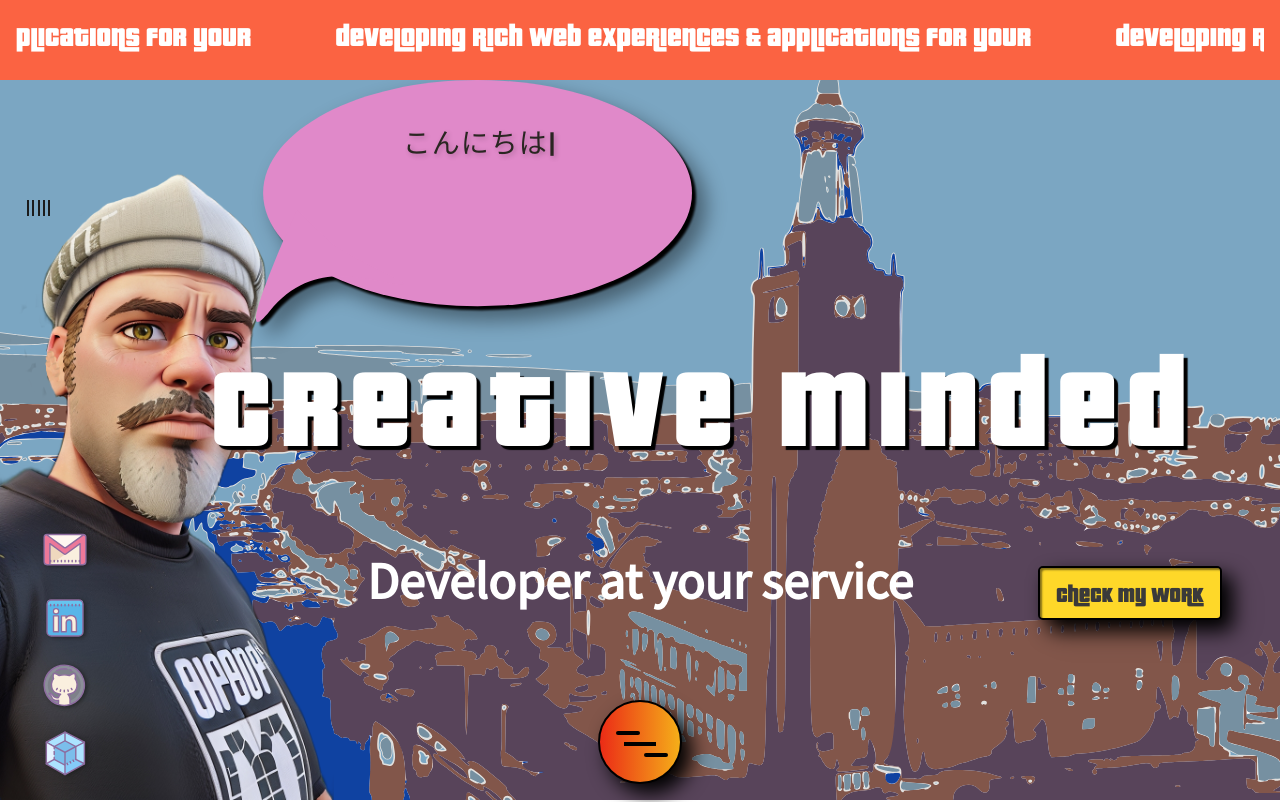
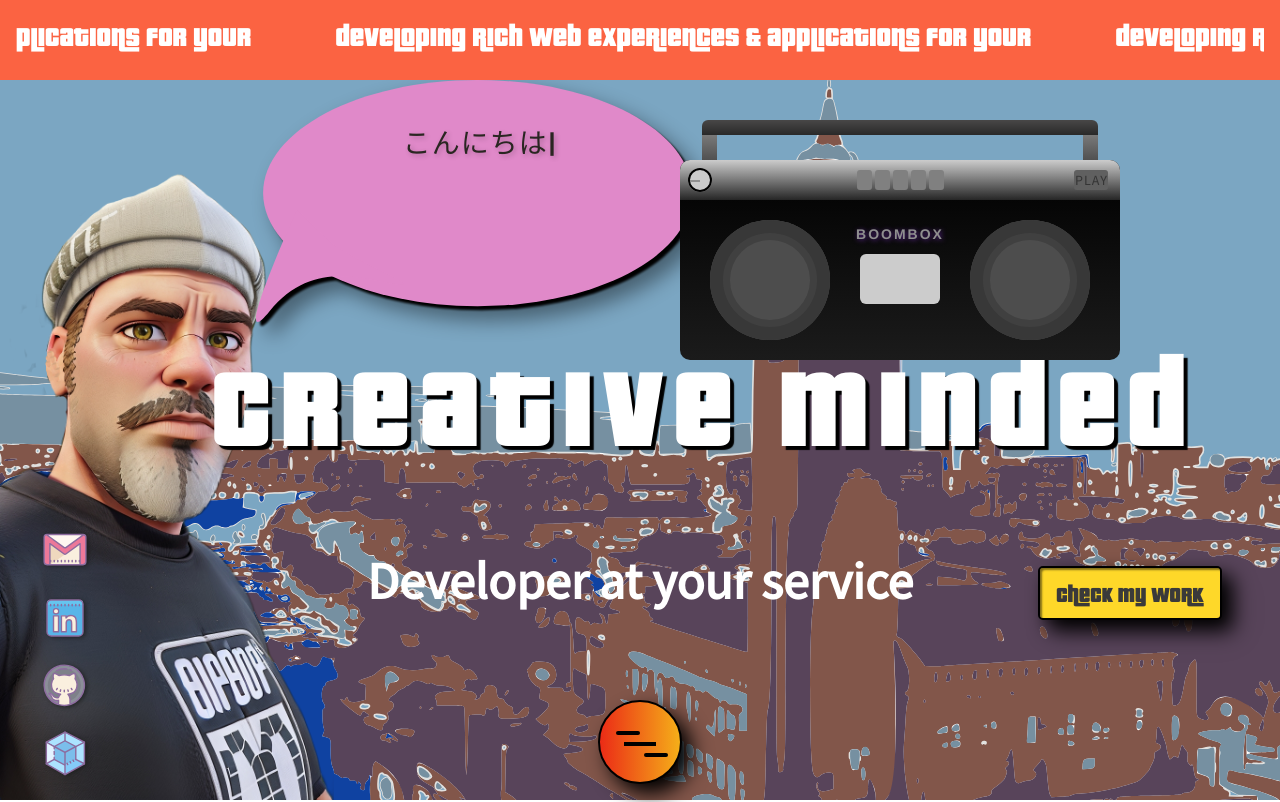
Before and after one commit to robonexx/fun_portfolio2023, a React (Vite) app: page / in a window 1280 px wide. Shown: the top 802 px of the page. Built offline with nearby package versions, Linux system fonts and the light colour scheme.

Commit message:
boombox component

```diff
--- a/src/App.jsx
+++ b/src/App.jsx
@@ -15,13 +15,14 @@ import Header from './components/header/Header';
 import SoundBar from './components/_ui/soundbar/SoundBar';
 import SoundVisualizer from './components/_ui/soundvisualizer/SoundVisualizer';
 import Work from './pages/work/Work';
+import Boombox from './components/_ui/BoomBox/BoomBox';
 
 export const ThemeContext = createContext();
 
 function App() {
   const [active, setActive] = useState(false);
   const [darkTheme, setDarkTheme] = useState(false);
-  const [playMusic, setPlayMusic] = useState(false)
+  const [playMusic, setPlayMusic] = useState(false);
 
   const [scrollY, setScrollY] = useState(0);
 
@@ -63,8 +64,8 @@ function App() {
               </Nav>
             )}
           </AnimatePresence>
-        <SoundVisualizer playMusic={playMusic} />
-        <SoundBar playMusic={playMusic} setPlayMusic={setPlayMusic} />
+          {/*   <SoundVisualizer playMusic={playMusic} /> */}
+          {/* <SoundBar playMusic={playMusic} setPlayMusic={setPlayMusic} /> */}
           <Sidebar />
           <Routes>
             <Route path='/' element={<Home audio={playMusic} />} />
@@ -76,6 +77,7 @@ function App() {
             ? 'Scrolled more than 500px'
             : 'Still somewhere near the top!'}
         </div> */}
+          <Boombox playMusic={playMusic} setPlayMusic={setPlayMusic} />
         </Router>
       </ThemeContext.Provider>
     </main>
--- /dev/null
+++ b/src/components/_ui/BoomBox/BoomBox.jsx
@@ -0,0 +1,62 @@
+// Boombox.tsx
+import React, { useState, useRef } from 'react';
+import styles from './BoomBox.module.scss';
+import music from '../../../assets/audio/mamihello.mp3';
+import { motion } from 'framer-motion'
+
+const Boombox = ({ playMusic, setPlayMusic }) => {
+  const [isOn, setIsOn] = useState(false);
+  const audioRef = useRef(null);
+
+    const handleClick = (e) => {
+        e.stopPropagation();
+        /*  setIsOn((prevIsOn) => !prevIsOn); */
+        setPlayMusic((prev) => !prev);
+
+        if (!playMusic) {
+            audioRef.current.play();
+        } else {
+            audioRef.current.pause();
+        }
+    }
+
+   /*  if (!isOn) {
+      audioRef.current.play();
+    } else {
+      audioRef.current.pause();
+    }
+  }; */
+
+  return (
+      <motion.div className={styles['boom-box-wrapper']}
+          initial={{ x: 800 }}
+          animate={{ x: 0 }}
+          transition={{duration: 0.6, delay: 1}}
+      >
+      <div className={`${styles.boombox} ${playMusic ? `${styles.on}` : ''}`}>
+        <div className={styles.handle}></div>
+        <div className={styles.controls}>
+          <div className={styles.dial}></div>
+          <ul className={styles.bars}>
+            {[...Array(5)].map((_, index) => (
+              <li key={index}>
+                <span></span>
+              </li>
+            ))}
+          </ul>
+          <ul className={styles['buttons-right']}>
+            <li onClick={(e) => handleClick(e)}>
+              <span className={styles['ion-power']}>PLAY</span>
+            </li>
+          </ul>
+        </div>
+        <div className={styles.tape}></div>
+        <div className={styles['speaker-left']}></div>
+        <div className={styles['speaker-right']}></div>
+      </div>
+      <audio ref={audioRef} src={music} loop />
+    </motion.div>
+  );
+};
+
+export default Boombox;
--- /dev/null
+++ b/src/components/_ui/BoomBox/BoomBox.module.scss
@@ -0,0 +1,335 @@
+$boombox-background: #404040;
+$boombox-height: 200px;
+$boombox-width: 440px;
+$boombox-border-radius: 10px;
+
+$controls-background: #808080;
+$controls-height: 30px;
+
+$speaker-background: lighten($boombox-background, 5%);
+$speaker-size: 120px;
+$speaker-top-offset: 70px;
+
+.boom-box-wrapper {
+    position: fixed;
+    bottom: 55vh;
+    right: 10rem;
+    z-index: 1000;
+    transform: scale(1);
+    cursor: grab;
+
+    .boombox {
+      background: $boombox-background;
+      background: -webkit-linear-gradient(#000000, #1b1b1b);
+      border-radius: $boombox-border-radius;
+      height: $boombox-height;
+      margin: 0;
+        position: relative;
+      width: $boombox-width;
+      transition: transform 0.4s ease-in-out;
+
+      &.on {
+        transform: rotate(1deg);
+        animation-name: wobble;
+        animation-duration: 400ms;
+        transform-origin: 70% 70%;
+        animation-iteration-count: infinite;
+        animation-timing-function: linear;
+        [class*="speaker"] {
+          transform: scale(1.05);
+          animation-name: speaker-on;
+          animation-duration: 400ms;
+          transform-origin: 70% 70%;
+          animation-iteration-count: infinite;
+          animation-timing-function: linear;
+        }
+
+        &:after {
+          color: #aef225;
+          text-shadow: 0 0 10px #abf120;
+        }
+
+        $bar-color: #ffff4a;
+
+        .bars li {
+          &:nth-child(3) span {
+            animation-delay: 0.8s;
+            background: $bar-color;
+          }
+
+          &:nth-child(4) span {
+            animation-delay: 0.4s;
+            background: $bar-color;
+          }
+
+          &:nth-child(5) span {
+            animation-duration: 0.6s;
+            background: $bar-color;
+          }
+
+          &:nth-child(1) span {
+            animation-delay: 0.3s;
+            background: $bar-color;
+          }
+
+          &:nth-child(2) span {
+            animation-duration: 0.7s;
+            background: $bar-color;
+          }
+
+          span {
+            animation: bars 400ms linear infinite alternate;
+          }
+        }
+
+        .buttons-right {
+          li {
+            background: #a6e22e;
+            box-shadow: 0 0 10px 0 #a6e22e, inset 0 0 0 1px lighten(#a6e22e, 20%);
+
+            &:hover {
+              background: #a6e22e;
+            }
+          }
+        }
+
+        .dial {
+          &:before {
+            transform: rotate(45deg);
+          }
+        }
+      }
+
+      &:after {
+        content: 'BOOMBOX';
+        position: absolute;
+        top: 65px;
+        width: 100%;
+        text-align: center;
+        display: block;
+        font-family: "helvetica neue", arial;
+        font-weight: bold;
+        text-transform: uppercase;
+        color: #8f8f8f;
+        text-shadow: 1px 1px 5px rgb(86, 35, 135);
+        font-size: 14px;
+        letter-spacing: 2px;
+        transition: color 0.3s ease-in-out, text-shadow 0.3s ease-in-out;
+      }
+
+      [class*="speaker"] {
+        background: $speaker-background;
+        box-shadow: inset 0 0 0 13px #383838, inset 0 0 0 20px #404040;
+        width: $speaker-size;
+        height: $speaker-size;
+        border-radius: 50%;
+        position: absolute;
+        top: $speaker-top-offset - 10px;
+      }
+
+      .speaker-left {
+        left: 30px;
+      }
+
+      .speaker-right {
+        right: 30px;
+      }
+    }
+
+    .handle {
+      position: relative;
+      background: #404040;
+      background: -webkit-linear-gradient(#484747, #292929);
+      height: 15px;
+      width: 90%;
+      top: -40px;
+      left: 5%;
+      border-radius: 6px 6px 0 0;
+
+      &:before,
+      &:after {
+        content: '';
+        display: block;
+        height: 45px;
+        width: 15px;
+        top: 15px;
+        background: #404040;
+        background: -webkit-linear-gradient(#797979, #303030);
+        position: absolute;
+      }
+
+      &:after {
+        right: 0;
+      }
+    }
+
+    .controls {
+      background: -webkit-linear-gradient(#CCC, #262626);
+      position: absolute;
+      border-radius: $boombox-border-radius $boombox-border-radius 0 0;
+      top: 0;
+      width: 100%;
+      height: 40px;
+
+      .dial {
+        width: 24px;
+        height: 24px;
+        box-shadow: inset 0 0 0 2px darken(#191919, 10%);
+        float: left;
+        border-radius: 50%;
+        margin: 8px 0 0 8px;
+        position: relative;
+        background: #CACACA;
+
+        &::before {
+          content: '';
+          display: block;
+          position: absolute;
+          background: #909090;
+          width: 2px;
+          height: 10px;
+          top: 3px;
+          left: 50%;
+          margin-left: -1px;
+          transform: rotate(-90deg);
+          transform-origin: bottom;
+          transition: transform 0.5s ease-in-out;
+        }
+      }
+
+      .buttons {
+        float: left;
+        margin: 10px 0 10px 10px;
+      }
+
+      .buttons-right {
+        float: right;
+        margin: 10px 10px;
+
+        li {
+          cursor: pointer;
+          transition: background 0.2s ease-in-out;
+          font-family: "helvetica neue", arial;
+          color: rgb(53, 53, 53);
+          background: #606060;
+          font-size: 14px;
+          line-height: 20px;
+          letter-spacing: 1px;
+          width: 34px;
+          text-align: center;
+          display: block;
+          text-transform: uppercase;
+
+          &:hover {
+            background: #707070;
+          }
+        }
+      }
+
+      ul {
+        list-style-type: none;
+        padding: 0;
+
+        li {
+          min-width: 14px;
+          margin: 0 0.1rem;
+          height: 20px;
+          width: 15px;
+          background: #808080;
+          border-radius: 3px;
+          display: inline-block;
+
+          span {
+            border-radius: 3px 0 0 3px;
+          }
+        }
+      }
+    }
+
+    .tape {
+      width: 80px;
+      height: 50px;
+      background: #CCC;
+      border-radius: 6px;
+      position: absolute;
+      top: 94px;
+      left: 50%;
+      margin-left: -40px;
+    }
+
+    .bars {
+      float: left;
+      margin: 10px 0 0 143px;
+      padding: 0;
+
+      li {
+        position: relative;
+        height: 40px;
+        margin: 0;
+        width: 15px;
+        overflow: hidden;
+        padding: 0;
+
+        span {
+          display: block;
+          width: 15px;
+          position: absolute;
+          border-radius: 3px 0 0 3px;
+          bottom: 0;
+          background: #CCC;
+        }
+      }
+    }
+
+    @keyframes bars {
+      0% {
+        height: 5px;
+      }
+
+      100% {
+        height: 22px;
+      }
+    }
+
+    @keyframes speaker-on {
+      0% {
+        transform: scale(1);
+      }
+      30% {
+        transform: scale(1);
+      }
+      40% {
+        transform: scale(1.08);
+      }
+      50% {
+        transform: scale(1);
+      }
+      60% {
+        transform: scale(1);
+      }
+      70% {
+        transform: scale(1.05);
+      }
+      80% {
+        transform: scale(1);
+      }
+      100% {
+        transform: scale(1);
+      }
+    }
+
+    @keyframes wobble {
+      0% {
+        -webkit-transform: rotate(0deg);
+      }
+      20% {
+        -webkit-transform: rotate(1deg);
+      }
+      50% {
+        -webkit-transform: rotate(-1deg);
+      }
+      100% {
+        -webkit-transform: rotate(0deg);
+      }
+    }
+}
--- a/src/components/_ui/soundbar/SoundBar.jsx
+++ b/src/components/_ui/soundbar/SoundBar.jsx
@@ -5,16 +5,19 @@ import music from '../../../assets/audio/mamihello.mp3';
 
 const Box = styled.div`
   display: flex;
+  width: fit-content;
+  height: fit-content;
   cursor: pointer;
   position: fixed;
-  left: 5vw;
-  top: 20vh;
-  z-index: 101;
+  left: auto;
+  right: 0;
+  bottom: 0;
+  z-index: 1001;
 
   @media (min-width: 768px) {
-    left: 2vw;
-  top: 25vh;
-      }
+    right: 12.75rem;
+    bottom: 11rem;
+  }
 
   & > *:nth-child(1) {
     animation-delay: 0.2s;
--- a/src/components/_ui/soundvisualizer/soundvisualizer.module.scss
+++ b/src/components/_ui/soundvisualizer/soundvisualizer.module.scss
@@ -2,7 +2,7 @@
     width: 100%;
     height: 100%;
     position: fixed;
-    top: 50vh;
+    bottom: 0;
     right: 0;
     z-index: 1;
     background: rgba(255, 255, 255, 0);
--- a/src/components/hero/Hero.jsx
+++ b/src/components/hero/Hero.jsx
@@ -34,6 +34,7 @@ const Hero = ({ audio }) => {
         className={audio ? 'img addAnimationToImg' : 'img '}
         style={{ filter: darkTheme ? 'brightness(50%)' : 'brightness(100%)' }}
       />
+
       <div className='cta'>
           <Button title='check my work'/>
       </div>
--- a/src/components/hero/heroSthlm.scss
+++ b/src/components/hero/heroSthlm.scss
@@ -12,7 +12,7 @@
 
         @media screen and (min-width: 768px) {
             height: 100vh;
-            height: calc(100vh - 5rem);
+            height: calc(100vh);
             transform: scale(1.2) translateX(0);
           }
     }
--- a/src/styles/base/_colors.scss
+++ b/src/styles/base/_colors.scss
@@ -22,7 +22,7 @@ $color-bg-dark: #2b2a28;
 $color-bg-dark-alt: #1d1b1b;
 $color-text-dark: #e4e4df;
 
-$color-bg-light: #ffec9c;
+$color-bg-light: #14efb8;
 $color-bg-light-alt: #fff;
 $color-text-light: #010101;
 
```
Lines whose indentation alone changed are shown as unchanged.
